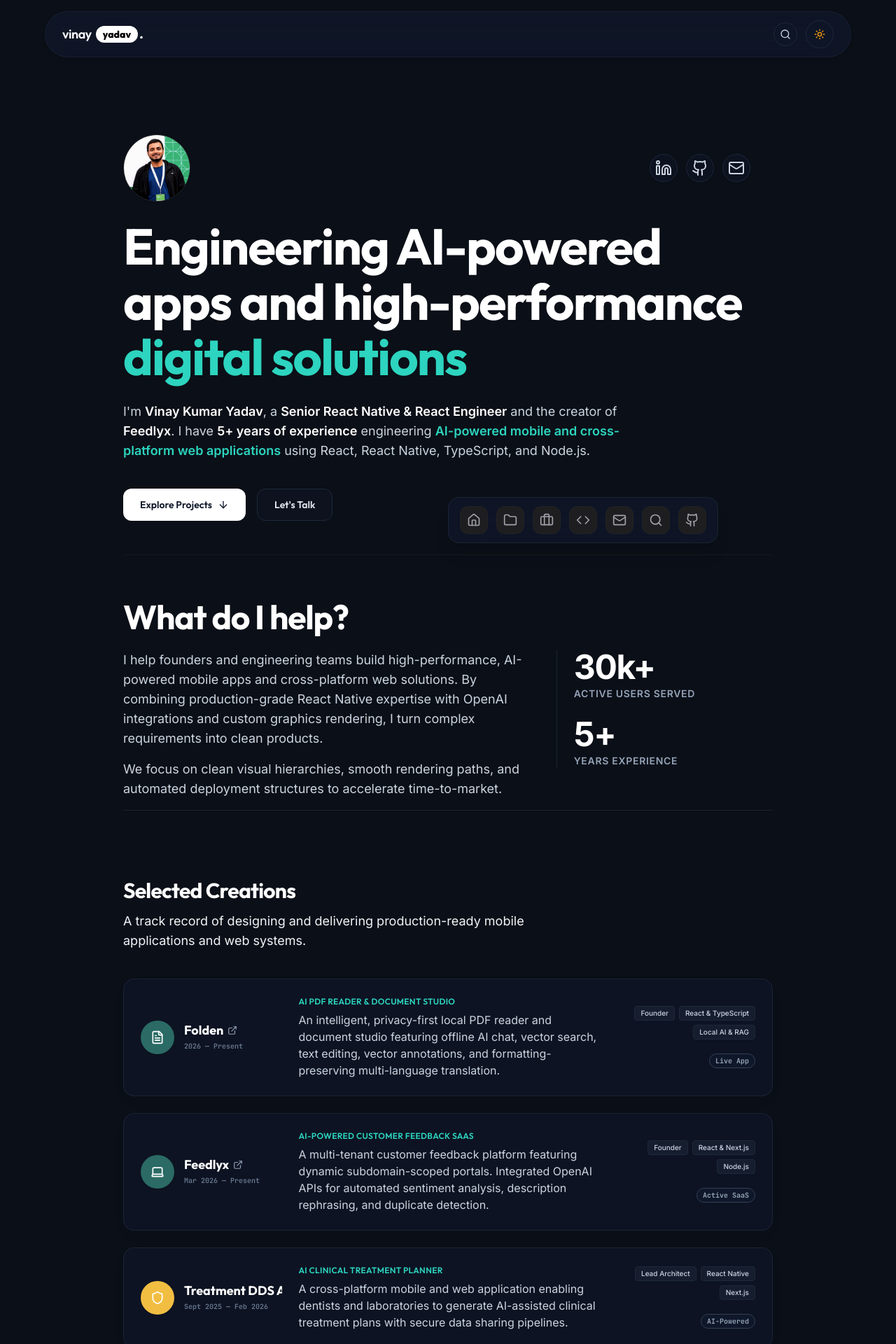
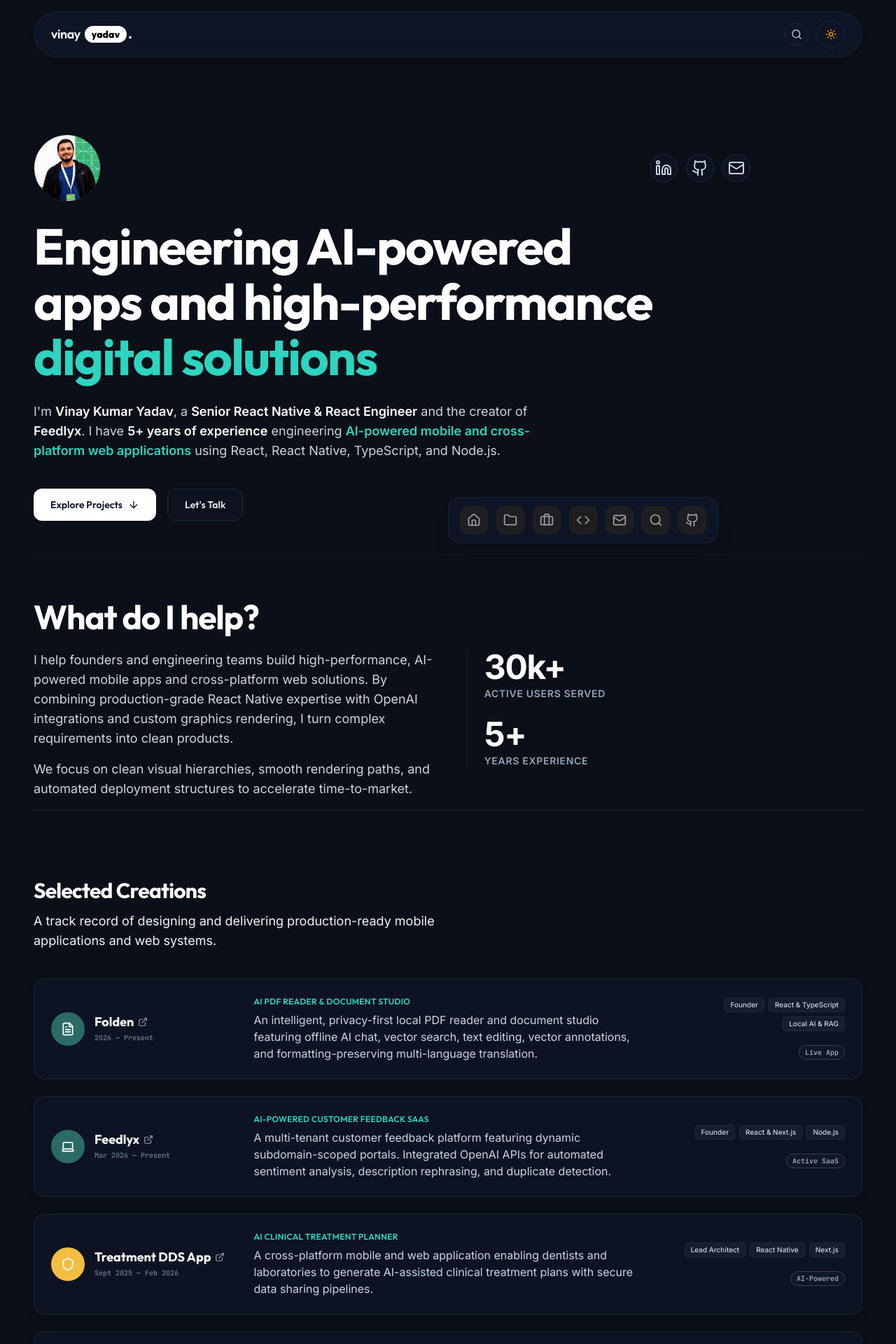
Before and after one commit to vinay000/portfolio, a React (Vite) app: page / in a window 1280 px wide. Shown: the top 1920 px of the page at 70% size. Built offline with nearby package versions, Linux system fonts and the light colour scheme.

Commit message:
style: widen page layout to max-w-7xl and fix card title truncation

```diff
--- a/src/components/footer.tsx
+++ b/src/components/footer.tsx
@@ -8,7 +8,7 @@
 
   return (
     <footer className="w-full bg-slate-50 dark:bg-slate-950 border-t border-slate-100 dark:border-slate-900 py-8 transition-colors duration-300">
-      <div className="max-w-5xl mx-auto px-6 flex flex-col sm:flex-row justify-between items-center gap-4">
+      <div className="max-w-6xl xl:max-w-7xl mx-auto px-6 flex flex-col sm:flex-row justify-between items-center gap-4">
 
         {/* Left Side: Logo and Copyright */}
         <div className="flex flex-col sm:flex-row items-center gap-3 sm:gap-4 text-center sm:text-left">
--- a/src/components/navigation.tsx
+++ b/src/components/navigation.tsx
@@ -12,7 +12,7 @@
 
   return (
     <nav className="fixed top-0 left-0 right-0 z-50 px-4 py-4 md:px-12 transition-all duration-300">
-      <div className="max-w-6xl mx-auto flex items-center justify-between px-6 py-3 rounded-full bg-white/85 dark:bg-slate-900/80 border border-slate-200/50 dark:border-slate-800/60 backdrop-blur-md shadow-md">
+      <div className="max-w-6xl xl:max-w-7xl mx-auto flex items-center justify-between px-6 py-3 rounded-full bg-white/85 dark:bg-slate-900/80 border border-slate-200/50 dark:border-slate-800/60 backdrop-blur-md shadow-md">
 
         {/* Brand/Logo styled like 'showcasy.' */}
         <div
--- a/src/components/portfolio/HeroSection.tsx
+++ b/src/components/portfolio/HeroSection.tsx
@@ -13,7 +13,7 @@
       id="hero"
       className="relative flex flex-col justify-center items-start pt-6 sm:pt-16 pb-12 text-left overflow-hidden border-b border-zinc-200/50 dark:border-zinc-800/40 w-full"
     >
-      <div className="max-w-4xl w-full space-y-6 relative z-10">
+      <div className="max-w-5xl w-full space-y-6 relative z-10">
 
         {/* Profile photo and Social links */}
         <div className="flex items-center justify-between w-full gap-4">
@@ -89,7 +89,7 @@
           initial={{ opacity: 0 }}
           animate={{ opacity: 1 }}
           transition={{ duration: 0.8, delay: 0.2 }}
-          className="text-base sm:text-lg text-slate-600 dark:text-slate-300 max-w-3xl font-normal leading-relaxed text-balance"
+          className="text-base sm:text-lg text-slate-600 dark:text-slate-300 max-w-4xl font-normal leading-relaxed text-balance"
         >
           I'm <span className="font-semibold text-[#0A2540] dark:text-white">Vinay Kumar Yadav</span>, a <span className="font-semibold text-[#0A2540] dark:text-white">Senior React Native & React Engineer</span> and the creator of <span className="font-semibold text-[#0A2540] dark:text-white">Feedlyx</span>. I have <span className="font-semibold text-[#0A2540] dark:text-white">5+ years of experience</span> engineering <span className="font-semibold text-[#2B6A65] dark:text-teal-400">AI-powered mobile and cross-platform web applications</span> using React, React Native, TypeScript, and Node.js.
         </motion.p>
--- a/src/components/portfolio/TimelineSection.tsx
+++ b/src/components/portfolio/TimelineSection.tsx
@@ -159,10 +159,10 @@
             >
 
               {/* Col 1: Icon & Company Name & Date (Left) */}
-              <div className="lg:col-span-3 flex items-center gap-3.5 w-full">
+              <div className="lg:col-span-4 xl:col-span-3 flex items-center gap-3.5 w-full">
                 <CompanyBadge step={step} />
                 <div className="min-w-0">
-                  <h3 className="text-lg font-bold text-[#0A2540] dark:text-white font-display truncate leading-tight">
+                  <h3 className="text-lg font-bold text-[#0A2540] dark:text-white font-display leading-tight">
                     {step.companyUrl ? (
                       <a
                         href={step.companyUrl}
@@ -170,7 +170,7 @@
                         rel="noopener noreferrer"
                         className="hover:text-[#2B6A65] dark:hover:text-teal-400 transition-colors inline-flex items-center gap-1.5 group/company-link"
                       >
-                        {step.company}
+                        <span>{step.company}</span>
                         <ExternalLink className="w-3.5 h-3.5 text-slate-400 group-hover/company-link:text-[#2B6A65] dark:group-hover/company-link:text-teal-400 transition-colors shrink-0" />
                       </a>
                     ) : (
@@ -184,7 +184,7 @@
               </div>
 
               {/* Col 2: Role & Achievement Bullets (Center) */}
-              <div className="lg:col-span-6 w-full text-left">
+              <div className="lg:col-span-5 xl:col-span-6 w-full text-left">
                 <h4 className="text-sm font-bold text-[#2B6A65] dark:text-teal-400 uppercase tracking-wide">
                   {step.role}
                 </h4>
--- a/src/components/portfolio/VenturesSection.tsx
+++ b/src/components/portfolio/VenturesSection.tsx
@@ -231,11 +231,11 @@
               >
 
                 {/* Col 1: Icon & Title & Date (Left) */}
-                <div className="lg:col-span-3 flex items-center gap-3.5 w-full">
+                <div className="lg:col-span-4 xl:col-span-3 flex items-center gap-3.5 w-full">
                   <ProjectBadge project={project} />
                   <div className="min-w-0">
-                    <h3 className="text-lg font-bold text-[#0A2540] dark:text-white font-display truncate leading-tight flex items-center gap-1.5">
-                      {project.title}
+                    <h3 className="text-lg font-bold text-[#0A2540] dark:text-white font-display leading-tight flex items-center gap-1.5">
+                      <span>{project.title}</span>
                       {isClickable && (
                         <ExternalLink className="w-3.5 h-3.5 text-slate-400 group-hover:text-[#2B6A65] dark:group-hover:text-teal-400 transition-colors shrink-0" />
                       )}
@@ -247,7 +247,7 @@
                 </div>
 
               {/* Col 2: Tagline & Description (Center) */}
-              <div className="lg:col-span-6 space-y-1.5 w-full text-left">
+              <div className="lg:col-span-5 xl:col-span-6 space-y-1.5 w-full text-left">
                 <div className="flex items-center justify-between lg:justify-start gap-2">
                   <h4 className="text-xs font-semibold text-[#2B6A65] dark:text-teal-400 tracking-wide uppercase">
                     {project.tagline}
@@ -262,7 +262,7 @@
               </div>
 
               {/* Col 3: Badges & Details Link (Right) */}
-              <div className="lg:col-span-3 flex lg:flex-col items-start lg:items-end justify-between lg:justify-center gap-4 w-full h-full border-t lg:border-t-0 border-slate-100/60 dark:border-slate-800/40 pt-4 lg:pt-0">
+              <div className="lg:col-span-3 xl:col-span-3 flex lg:flex-col items-start lg:items-end justify-between lg:justify-center gap-4 w-full h-full border-t lg:border-t-0 border-slate-100/60 dark:border-slate-800/40 pt-4 lg:pt-0">
                 <div className="flex flex-wrap gap-1.5 lg:justify-end">
                   {project.tags.slice(0, 3).map((tag) => (
                     <span
--- a/src/pages/Home.tsx
+++ b/src/pages/Home.tsx
@@ -14,7 +14,7 @@
   };
 
   return (
-    <div className="relative max-w-5xl mx-auto px-5 sm:px-8 md:px-12 pt-8 pb-24">
+    <div className="relative max-w-6xl xl:max-w-7xl mx-auto px-4 sm:px-6 md:px-8 lg:px-12 pt-8 pb-24">
 
       {/* Hero Section */}
       <HeroSection onScrollToSection={handleScrollToSection} />
```
